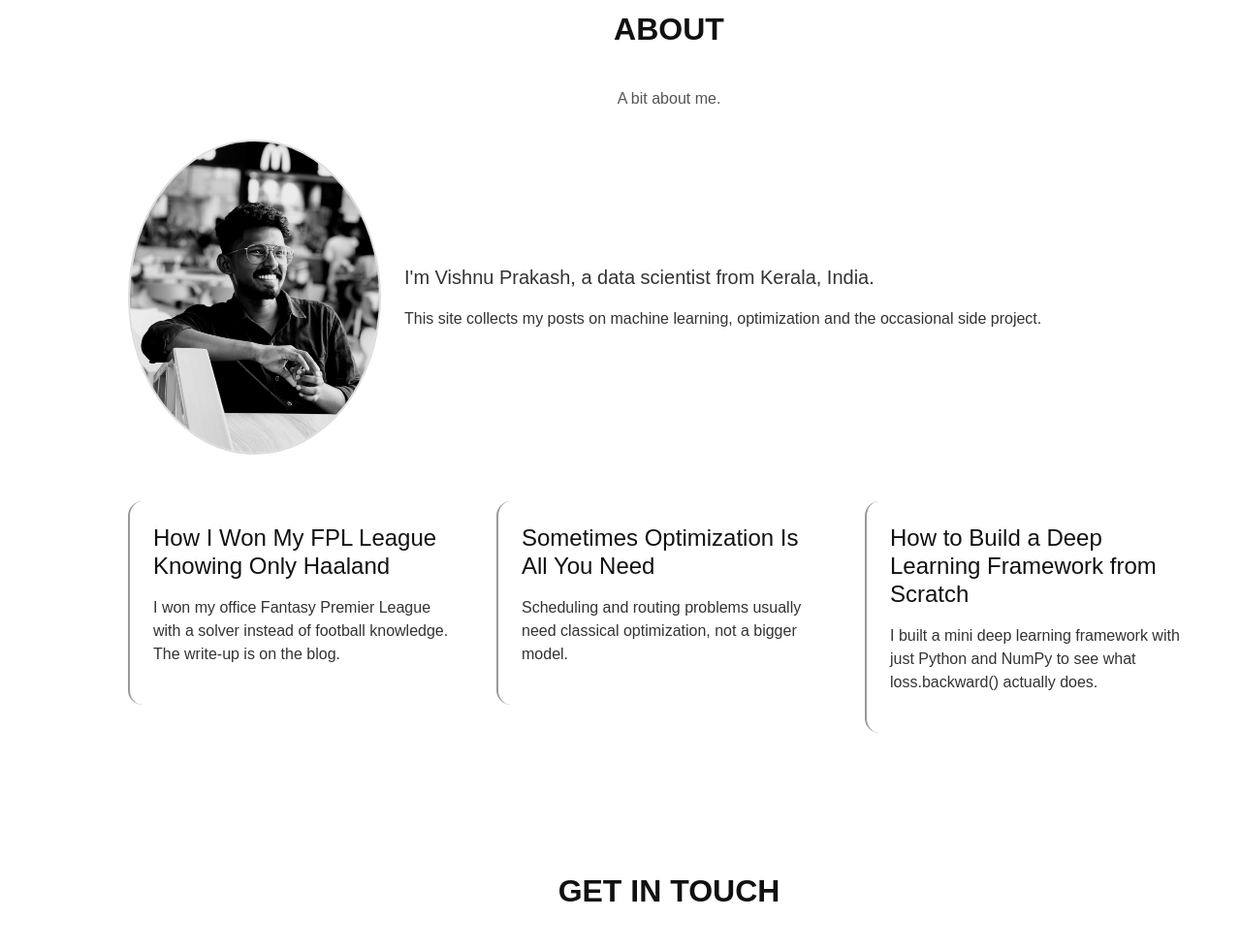
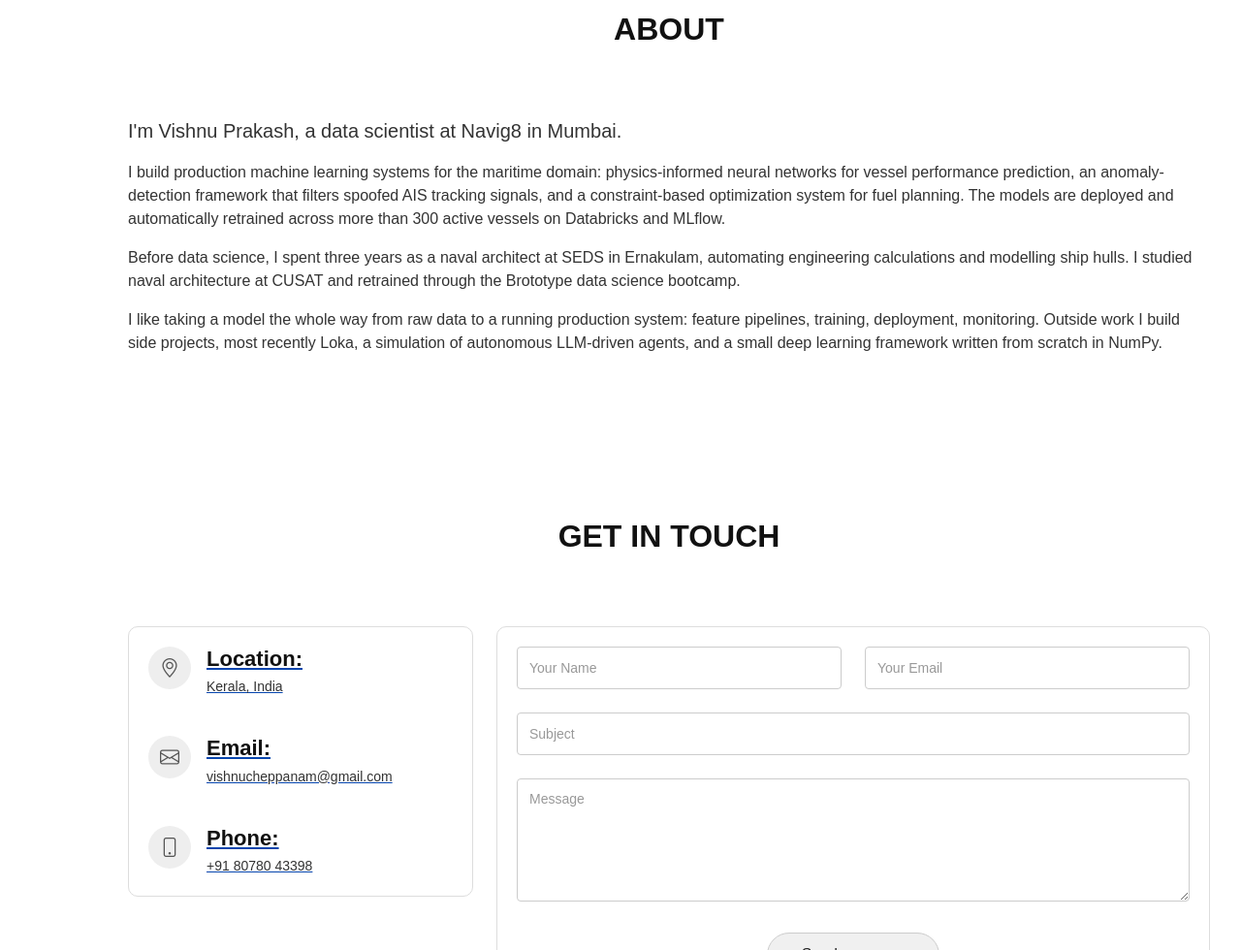
Before and after one commit to vishnuprksh/vishnuprksh, a website: page index.html in a window 1280 px wide. Shown: the part 1620-2600 px from the top of the page at 97% size. Drawn offline with nearby package versions, Linux system fonts and the light colour scheme.

Commit message:
Rewrite About as factual bio from CV, remove photo and highlight cards (preview)
Updated personal description and removed selected writings section.

```diff
--- a/index.html
+++ b/index.html
@@ -353,48 +353,22 @@
 
         <div class="section-title">
           <h2>About</h2>
-          <p>A bit about me.</p>
         </div>
 
-        <!-- Introduction -->
-        <div class="row mb-5 align-items-center">
-          <div class="col-lg-3 text-center mb-4 mb-lg-0">
-            <img src="assets/img/vishnuprakash_image.webp" class="img-fluid profile-blob" alt="Vishnu Prakash">
-          </div>
-          <div class="col-lg-9 pt-4 pt-lg-0 content">
+        <div class="row mb-5">
+          <div class="col-lg-12 content">
             <p class="lead">
-              I'm Vishnu Prakash, a data scientist from Kerala, India.
+              I'm Vishnu Prakash, a data scientist at Navig8 in Mumbai.
             </p>
             <p>
-              This site collects my posts on machine learning, optimization and the occasional side project.
+              I build production machine learning systems for the maritime domain: physics-informed neural networks for vessel performance prediction, an anomaly-detection framework that filters spoofed AIS tracking signals, and a constraint-based optimization system for fuel planning. The models are deployed and automatically retrained across more than 300 active vessels on Databricks and MLflow.
             </p>
-
-          </div>
-        </div>
-
-        <!-- Selected writing -->
-        <div class="row">
-          <div class="col-12">
-            <div class="row">
-              <div class="col-lg-4">
-                <div class="approach-item p-4 mb-4 bg-light rounded">
-                  <h4 class="text-dark mb-3">How I Won My FPL League Knowing Only Haaland</h4>
-                  <p>I won my office Fantasy Premier League with a solver instead of football knowledge. The write-up is on the blog.</p>
-                </div>
-              </div>
-              <div class="col-lg-4">
-                <div class="approach-item p-4 mb-4 bg-light rounded">
-                  <h4 class="text-dark mb-3">Sometimes Optimization Is All You Need</h4>
-                  <p>Scheduling and routing problems usually need classical optimization, not a bigger model.</p>
-                </div>
-              </div>
-              <div class="col-lg-4">
-                <div class="approach-item p-4 mb-4 bg-light rounded">
-                  <h4 class="text-dark mb-3">How to Build a Deep Learning Framework from Scratch</h4>
-                  <p>I built a mini deep learning framework with just Python and NumPy to see what loss.backward() actually does.</p>
-                </div>
-              </div>
-            </div>
+            <p>
+              Before data science, I spent three years as a naval architect at SEDS in Ernakulam, automating engineering calculations and modelling ship hulls. I studied naval architecture at CUSAT and retrained through the Brototype data science bootcamp.
+            </p>
+            <p>
+              I like taking a model the whole way from raw data to a running production system: feature pipelines, training, deployment, monitoring. Outside work I build side projects, most recently Loka, a simulation of autonomous LLM-driven agents, and a small deep learning framework written from scratch in NumPy.
+            </p>
           </div>
         </div>
 
```
